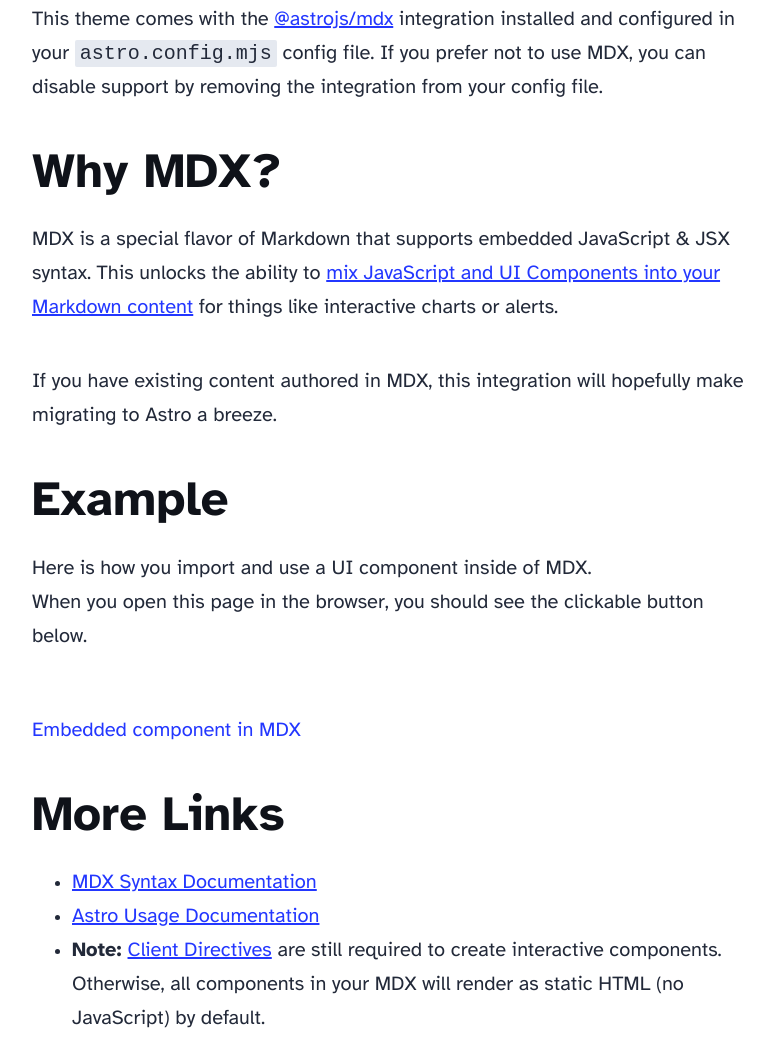
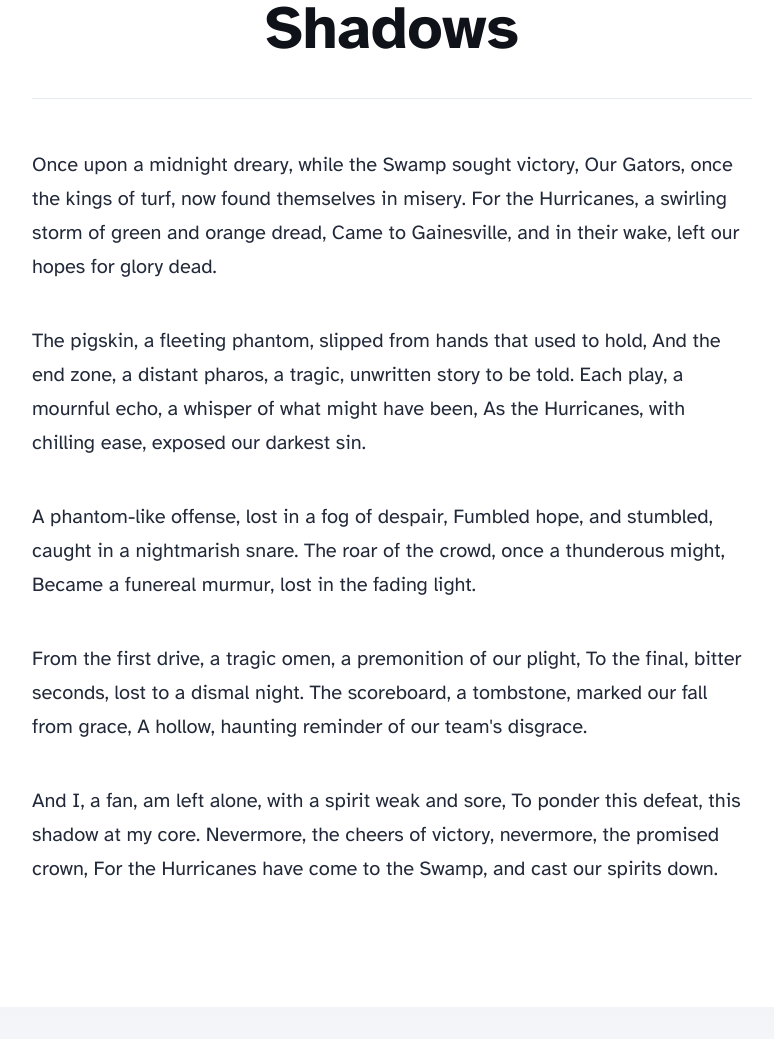
Before and after one commit to sgmack96/mackreport-dev, an Astro site: page /blog/using-mdx in a window 1280 px wide. Shown: the part 870-1909 px from the top of the page, without its empty margins (248-1022 px from the left). Built offline with nearby package versions, Linux system fonts and the light colour scheme; Astro itself is replaced by a stand-in of ours.

Commit message:
Update using-mdx.mdx

```diff
--- a/src/content/blog/using-mdx.mdx
+++ b/src/content/blog/using-mdx.mdx
@@ -1,31 +1,31 @@
 ---
-title: "Using MDX"
-description: "Lorem ipsum dolor sit amet"
-pubDate: "Jun 01 2024"
-heroImage: "/blog-placeholder-5.jpg"
+title: "The Fall of the Gators: A Tale from the Swamp of Shadows"
+description: "A somber chronicle of the Florida Gators' ignominious defeat at the hands of the Miami Hurricanes."
+pubDate: "Sep 29 2025"
+heroImage: "/blog-placeholder-4.jpg"
 ---
 
-This theme comes with the [@astrojs/mdx](https://docs.astro.build/en/guides/integrations-guide/mdx/) integration installed and configured in your `astro.config.mjs` config file. If you prefer not to use MDX, you can disable support by removing the integration from your config file.
+Once upon a midnight dreary, while the Swamp sought victory,
+Our Gators, once the kings of turf, now found themselves in misery.
+For the Hurricanes, a swirling storm of green and orange dread,
+Came to Gainesville, and in their wake, left our hopes for glory dead.
 
-## Why MDX?
+The pigskin, a fleeting phantom, slipped from hands that used to hold,
+And the end zone, a distant pharos, a tragic, unwritten story to be told.
+Each play, a mournful echo, a whisper of what might have been,
+As the Hurricanes, with chilling ease, exposed our darkest sin.
 
-MDX is a special flavor of Markdown that supports embedded JavaScript & JSX syntax. This unlocks the ability to [mix JavaScript and UI Components into your Markdown content](https://docs.astro.build/en/guides/markdown-content/#mdx-features) for things like interactive charts or alerts.
+A phantom-like offense, lost in a fog of despair,
+Fumbled hope, and stumbled, caught in a nightmarish snare.
+The roar of the crowd, once a thunderous might,
+Became a funereal murmur, lost in the fading light.
 
-If you have existing content authored in MDX, this integration will hopefully make migrating to Astro a breeze.
+From the first drive, a tragic omen, a premonition of our plight,
+To the final, bitter seconds, lost to a dismal night.
+The scoreboard, a tombstone, marked our fall from grace,
+A hollow, haunting reminder of our team's disgrace.
 
-## Example
-
-Here is how you import and use a UI component inside of MDX.
-When you open this page in the browser, you should see the clickable button below.
-
-import HeaderLink from "../../components/HeaderLink.astro";
-
-<HeaderLink href="#" onclick="alert('clicked!')">
-  Embedded component in MDX
-</HeaderLink>
-
-## More Links
-
-- [MDX Syntax Documentation](https://mdxjs.com/docs/what-is-mdx)
-- [Astro Usage Documentation](https://docs.astro.build/en/guides/markdown-content/#markdown-and-mdx-pages)
-- **Note:** [Client Directives](https://docs.astro.build/en/reference/directives-reference/#client-directives) are still required to create interactive components. Otherwise, all components in your MDX will render as static HTML (no JavaScript) by default.
+And I, a fan, am left alone, with a spirit weak and sore,
+To ponder this defeat, this shadow at my core.
+Nevermore, the cheers of victory, nevermore, the promised crown,
+For the Hurricanes have come to the Swamp, and cast our spirits down.
```
